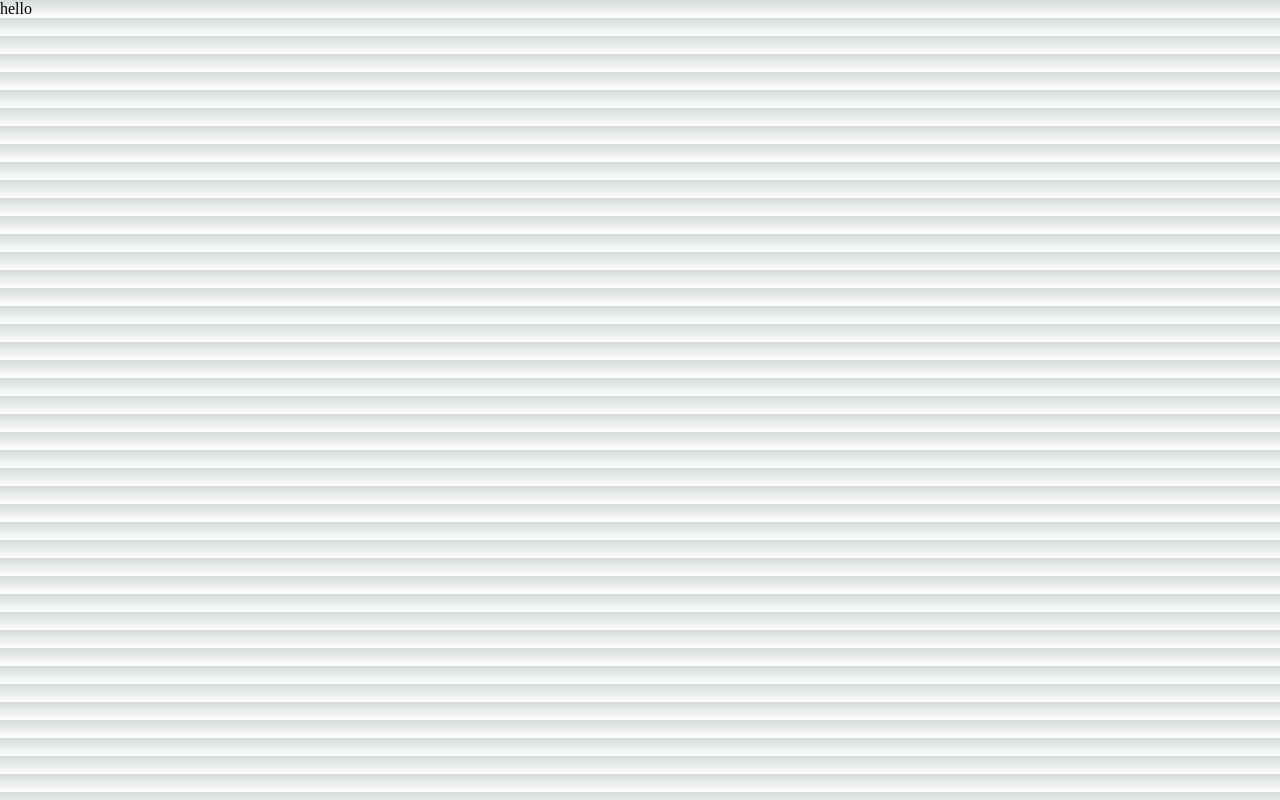
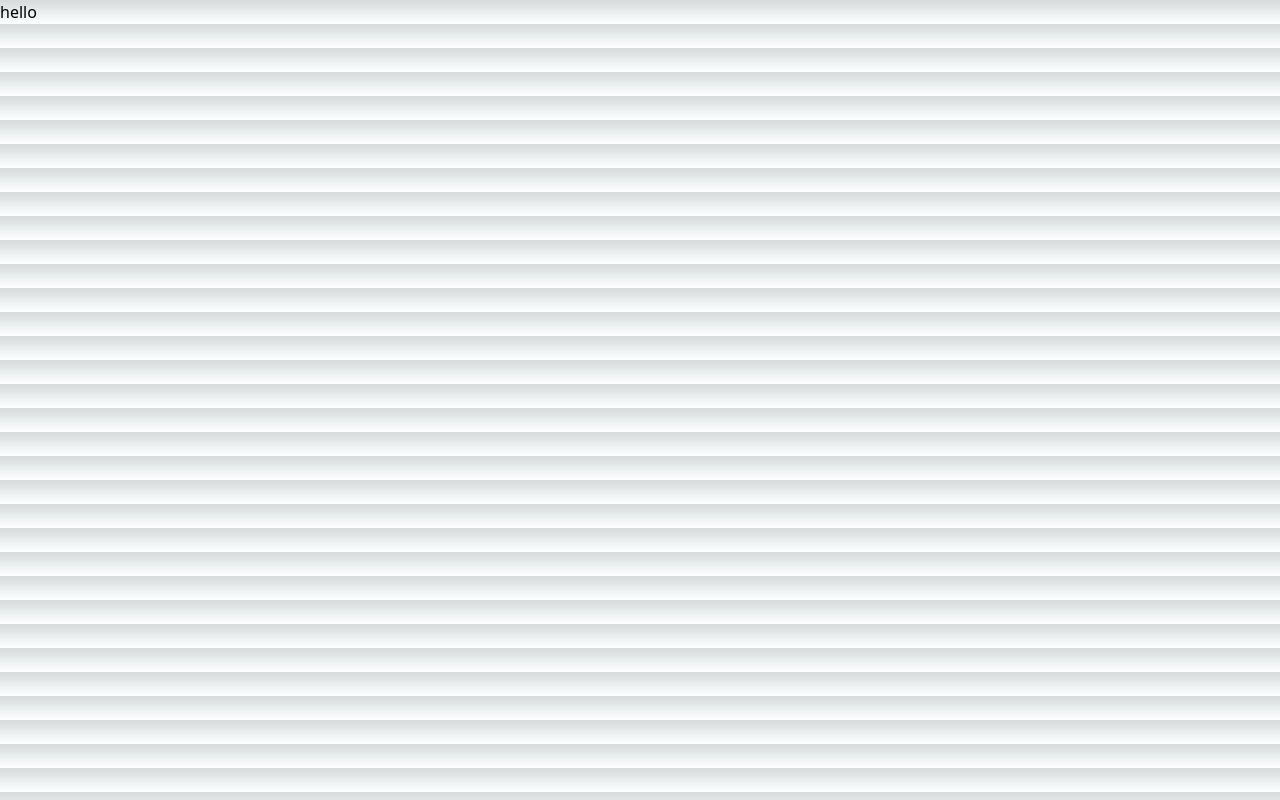
Before and after one commit to 0chriscrew0/recipe-app, a Next.js app: page / in a window 1280 px wide. Built offline with nearby package versions, Linux system fonts and the light colour scheme.

Commit message:
add Tailwind to project

```diff
--- a/app/globals.css
+++ b/app/globals.css
@@ -1,3 +1,7 @@
+@tailwind base;
+@tailwind components;
+@tailwind utilities;
+
 :root {
   --max-width: 1100px;
   --border-radius: 12px;
--- a/app/page.tsx
+++ b/app/page.tsx
@@ -1,7 +1,7 @@
 export default function Home() {
   return (
     <main>
-      <div>hello</div>
+      <h1 className="">hello</h1>
     </main>
   )
 }
--- a/package.json
+++ b/package.json
@@ -17,5 +17,10 @@
     "react": "18.2.0",
     "react-dom": "18.2.0",
     "typescript": "4.9.5"
+  },
+  "devDependencies": {
+    "autoprefixer": "^10.4.13",
+    "postcss": "^8.4.21",
+    "tailwindcss": "^3.2.6"
   }
 }
--- /dev/null
+++ b/postcss.config.js
@@ -0,0 +1,6 @@
+module.exports = {
+  plugins: {
+    tailwindcss: {},
+    autoprefixer: {},
+  },
+}
--- /dev/null
+++ b/tailwind.config.js
@@ -0,0 +1,12 @@
+/** @type {import('tailwindcss').Config} */
+module.exports = {
+  content: [
+    "./app/**/*.{js,ts,jsx,tsx}",
+    "./pages/**/*.{js,ts,jsx,tsx}",
+    "./components/**/*.{js,ts,jsx,tsx}",
+  ],
+  theme: {
+    extend: {},
+  },
+  plugins: [],
+}
```
Also changed, not shown: 1 other file (tests, documents, lock files or other folders).
